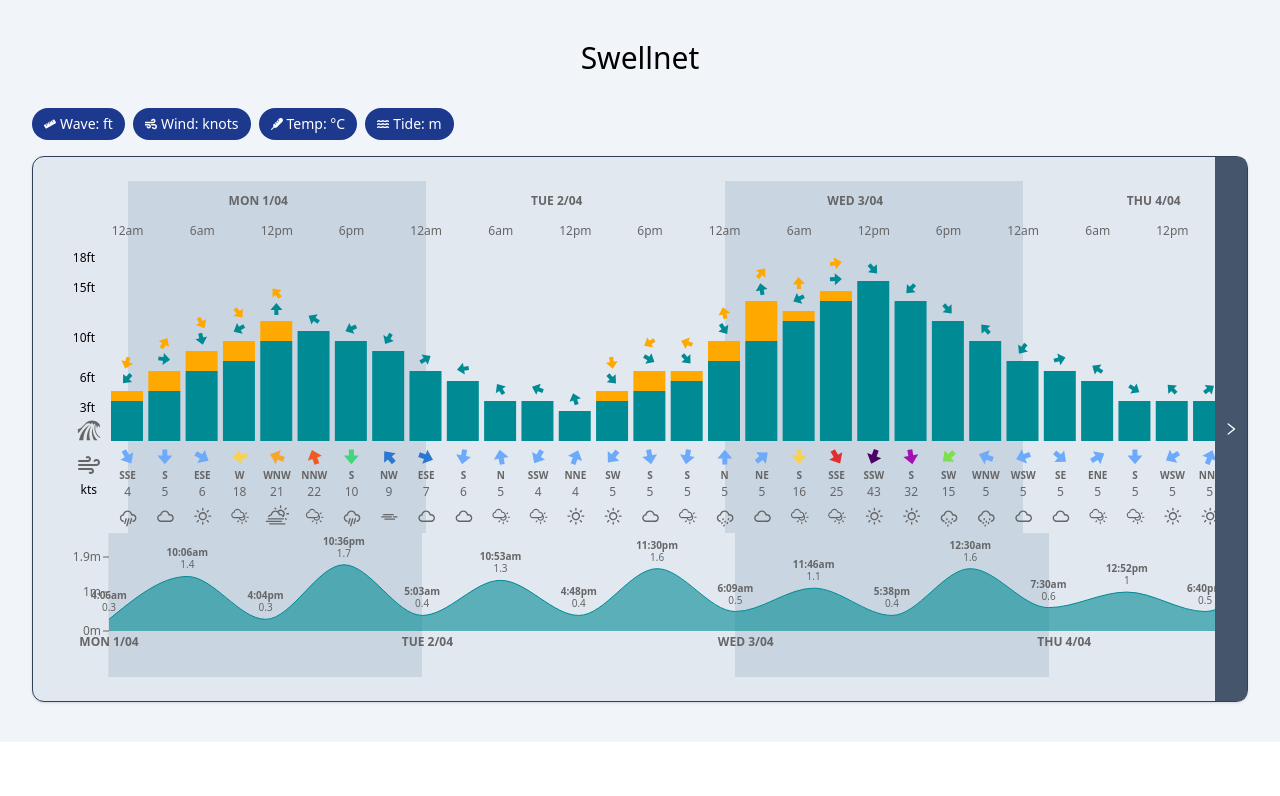
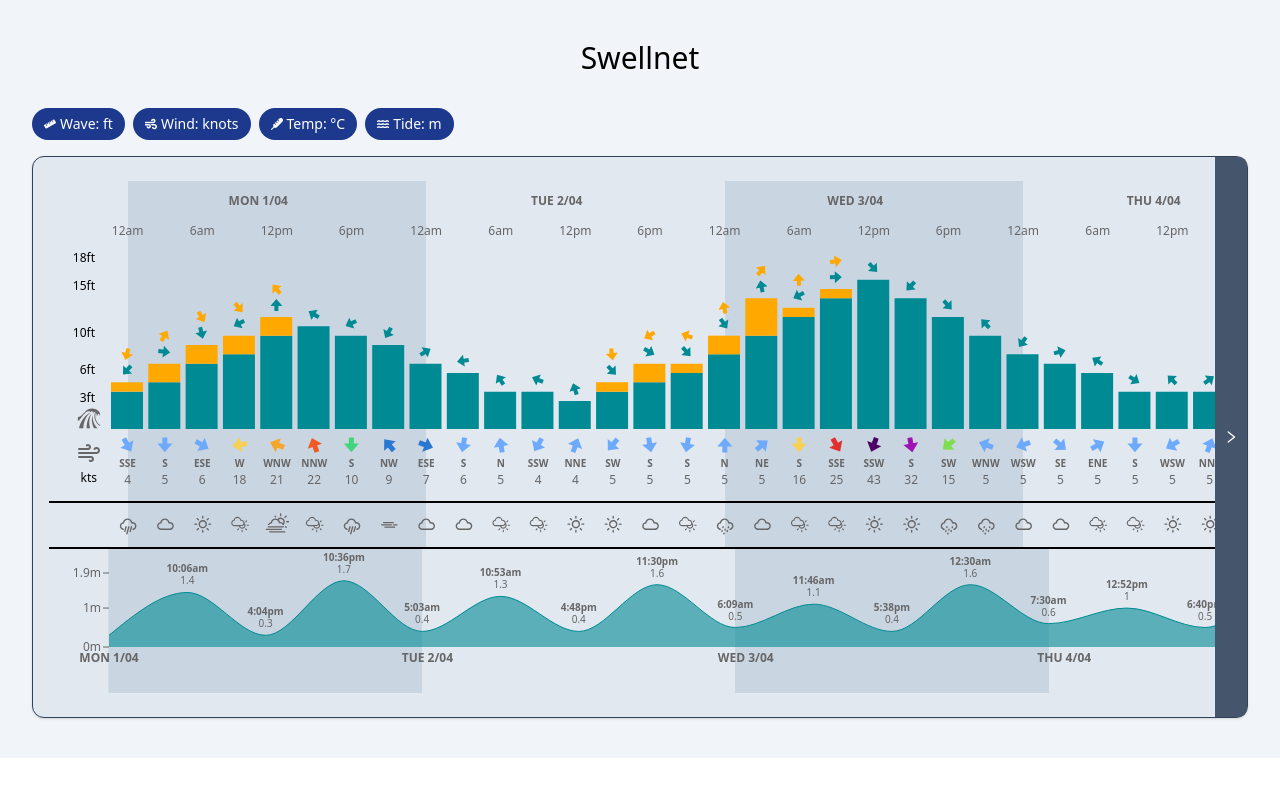
Before and after one commit to JoaquinPalacios/vite-graph-practice, a React (Vite) app: page / in a window 1280 px wide. Shown: the top 796 px of the page. Built offline with nearby package versions, Linux system fonts and the light colour scheme.

Commit message:
swell chart pb updated

```diff
--- a/src/components/CustomTideAreaDot.tsx
+++ b/src/components/CustomTideAreaDot.tsx
@@ -5,7 +5,6 @@
     time: string;
     height: number;
   };
-  key: string;
 };
 
 export const CustomTideAreaDot = ({
@@ -13,6 +12,7 @@
   cy,
   payload,
 }: CustomTideAreaDotProps) => {
+  //   console.log({ payload });
   if (!cx || !cy || !payload) return null;
   return (
     <g width={20} height={20} transform={`translate(${cx}, ${cy})`}>
--- a/src/components/SwellChart.tsx
+++ b/src/components/SwellChart.tsx
@@ -37,7 +37,7 @@
           margin={{
             left: 0,
             right: 12,
-            bottom: 0,
+            bottom: 12,
           }}
           syncId="swellnet"
           // className="[&>svg>path]:fill-transparent"
@@ -126,11 +126,6 @@
             minTickGap={0}
             orientation="bottom"
             interval={0}
-            // unit={
-            //   unitPreferences.windSpeed === "knots"
-            //     ? "kts"
-            //     : unitPreferences.windSpeed
-            // }
             padding={{
               left: 0,
               right: 0,
--- a/src/components/TideChart.tsx
+++ b/src/components/TideChart.tsx
@@ -62,6 +62,7 @@
             fill="#008a93"
             connectNulls
             dot={(props) => {
+              if (props.key === "dot-0") return <span />;
               return <CustomTideAreaDot {...props} key={props.key} />;
             }}
           />
--- a/src/components/WeatherChart.tsx
+++ b/src/components/WeatherChart.tsx
@@ -15,7 +15,11 @@
 
 const WeatherChart = () => {
   return (
-    <ResponsiveContainer width={4848} height="100%" className="h-8 min-h-8">
+    <ResponsiveContainer
+      width={4848}
+      height="100%"
+      className="h-11 min-h-11 border-y-2 border-double"
+    >
       <ScatterChart
         data={weatherData}
         margin={{
@@ -34,7 +38,7 @@
             "oklch(0.869 0.022 252.894)",
           ]}
           y={0}
-          height={32}
+          height={44}
           syncWithTicks
         />
         {/* Duplicate XAxis for the stripes in the background. This is one in charge of the background stripes */}
@@ -55,6 +59,7 @@
           opacity={0}
           height={0}
           domain={[1]}
+          padding={{ top: 16, bottom: 16 }}
         />
 
         <Tooltip
```
